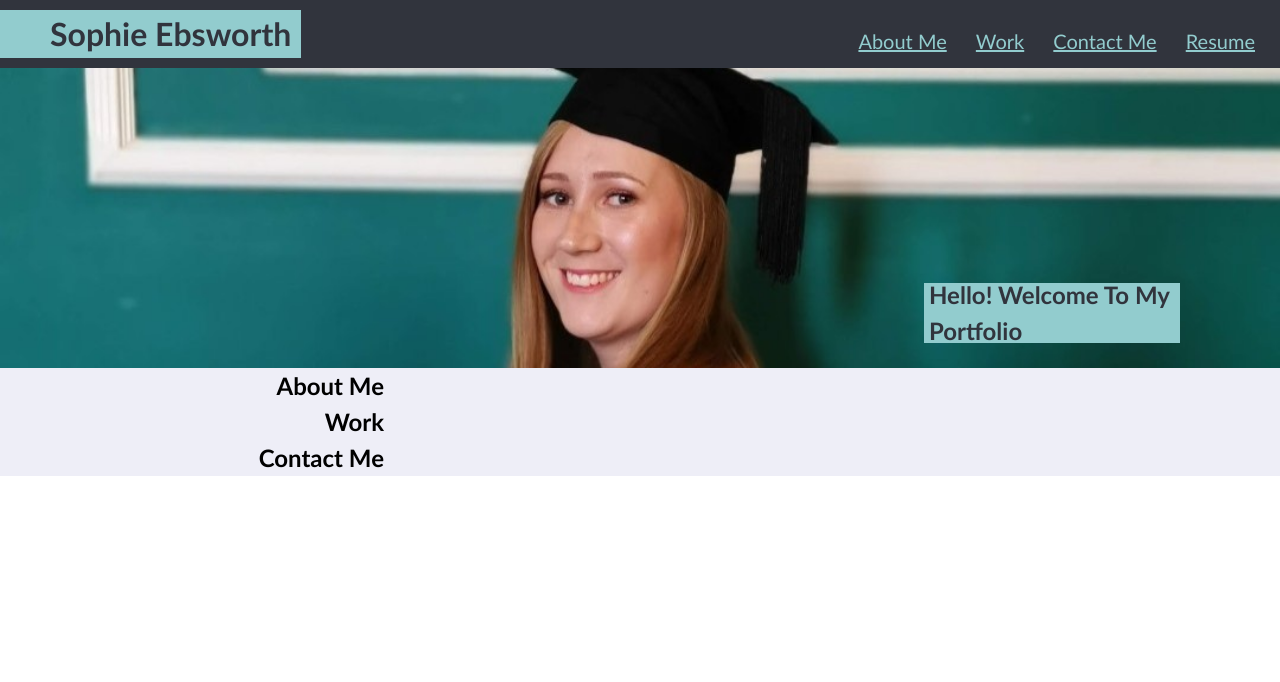
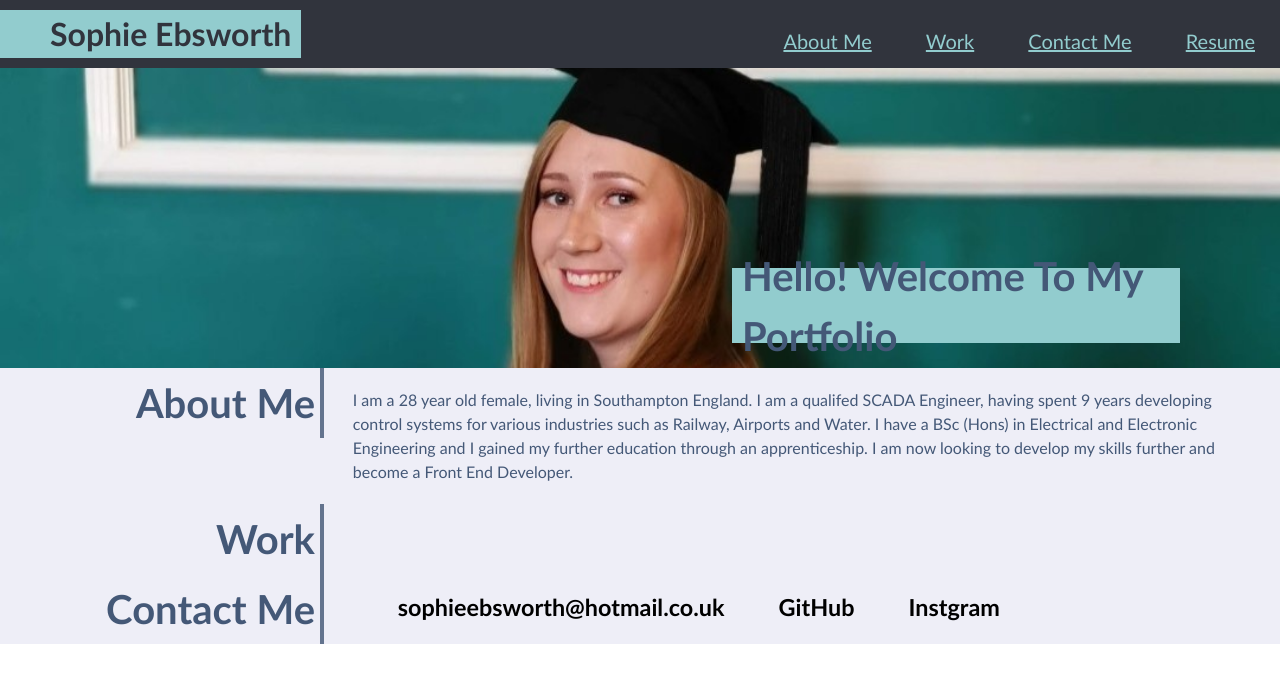
Before and after one commit to SophieEbby/Sophie-Ebsworth-Portfolio, a plain HTML site: page index.html in a window 1280 px wide. Drawn offline with Linux system fonts and the light colour scheme.

Commit message:
Updated the main section to now work correctly along with the vertical lines

```diff
--- a/assets/css/style.css
+++ b/assets/css/style.css
@@ -36,12 +36,9 @@ header nav {
   float: right;
 }
 
-header nav ul {
+ul li {
   list-style-type: none;
   margin-right: 25px;
-}
-
-header nav ul li {
   display: inline-block;
   margin-left: 25px;
   font-size: 20px;
@@ -53,6 +50,8 @@ a {
 
 p {
   margin: 0;
+  padding: 20px;
+  color: #445877;
 }
 
 .hero-image { /*Background image*/
@@ -67,8 +66,8 @@ p {
 
 .hero-text { /*Text on top of hero image in the bottom right corner*/
   position: absolute;
-  height:20%;
-  width:20%;
+  height:25%;
+  width:35%;
   bottom: 25px;
   right: 100px;
   background-color: #92CCCE;
@@ -80,31 +79,25 @@ p {
   flex-direction: column;
 }
 
-.page-wrapper{ /*Setting the grid for the main section*/
+.page-section {
   display: grid;
-  grid-template-columns: 30% 70%;
-  grid-template-rows: 1fr 1fr 1fr;
+  grid-template-columns: 25% 1% 74%;
+  grid-template-rows: 1fr;
   grid-template-areas:
-  "TopLeft TopRight"
-  "MidLeft MidRight"
-  "BotLeft BotRight";
+  "Left Right";
   background-color: #EEEEF7;
 }
 
-#about {
-  grid-area: TopLeft; /* Keep the About me heading in the TopLeft grid area */
+h2 {
+  grid-area: Left;
   display: grid;
   justify-content: end;
+  color: #445877;
+  padding: 5px;
+  font-size: 40px;
 }
 
-#work{
-  grid-area: MidLeft; /* Keep the Work heading in the MidLeft grid area */
-  display: grid;
-  justify-content: end;
+.vl {
+  border-left: 4px solid #63738E;
+  height: 70px;
 }
-
-#contact{
-  grid-area: BotLeft; /* Keep the Contact heading in the BotLeft grid area */
-  display: grid;
-  justify-content: end;
-}
--- a/index.html
+++ b/index.html
@@ -25,7 +25,7 @@
           <a href="#contact">Contact Me</a>
         </li>
         <li>
-          <a href="#">Resume</a>
+          <a href="https://1drv.ms/b/s!Am_TpAQRBIzAoAOTlTanDpde847f?e=pvbX0P">Resume</a>
         </li>
       </ul>
     </nav>
@@ -42,17 +42,37 @@
     <!-- about me -->
     <section class="page-section" id="about">
       <h2>About Me</h2>
-      <!--<p>I am a 28 year old female, living in Southampton England. I am a qualifed SCADA Engineer.</p> -->
+      <div class="vl"></div>
+      <p>I am a 28 year old female, living in Southampton England. I am a qualifed SCADA Engineer, having spent 9 years
+        developing control systems for various industries such as Railway, Airports and Water. I have a BSc (Hons) in
+        Electrical and Electronic Engineering and I gained my further education through an apprenticeship. I am now
+        looking to develop my skills further and become a Front End Developer.</p>
+      </div>
     </section>
 
     <!-- portfolio container -->
     <section class="page-section" id="work">
       <h2>Work</h2>
+      <div class="vl"></div>
     </section>
 
     <!-- contact -->
-    <section class="page-section contact" id="contact">
+    <section class="page-section" id="contact">
       <h2>Contact Me</h2>
+      <div class="vl"></div>
+      <ul>
+        <li>
+          <h3>sophieebsworth@hotmail.co.uk</h3>
+        </li>
+        <li>
+          <h3 href="https://github.com/SophieEbby">GitHub </h3>
+        </li>
+        <li>
+          <h3 href="https://www.instagram.com/sophieebby/">Instgram </h3>
+        </li>
+
+      </ul>
+
     </section>
   </main>
 </body>
```
